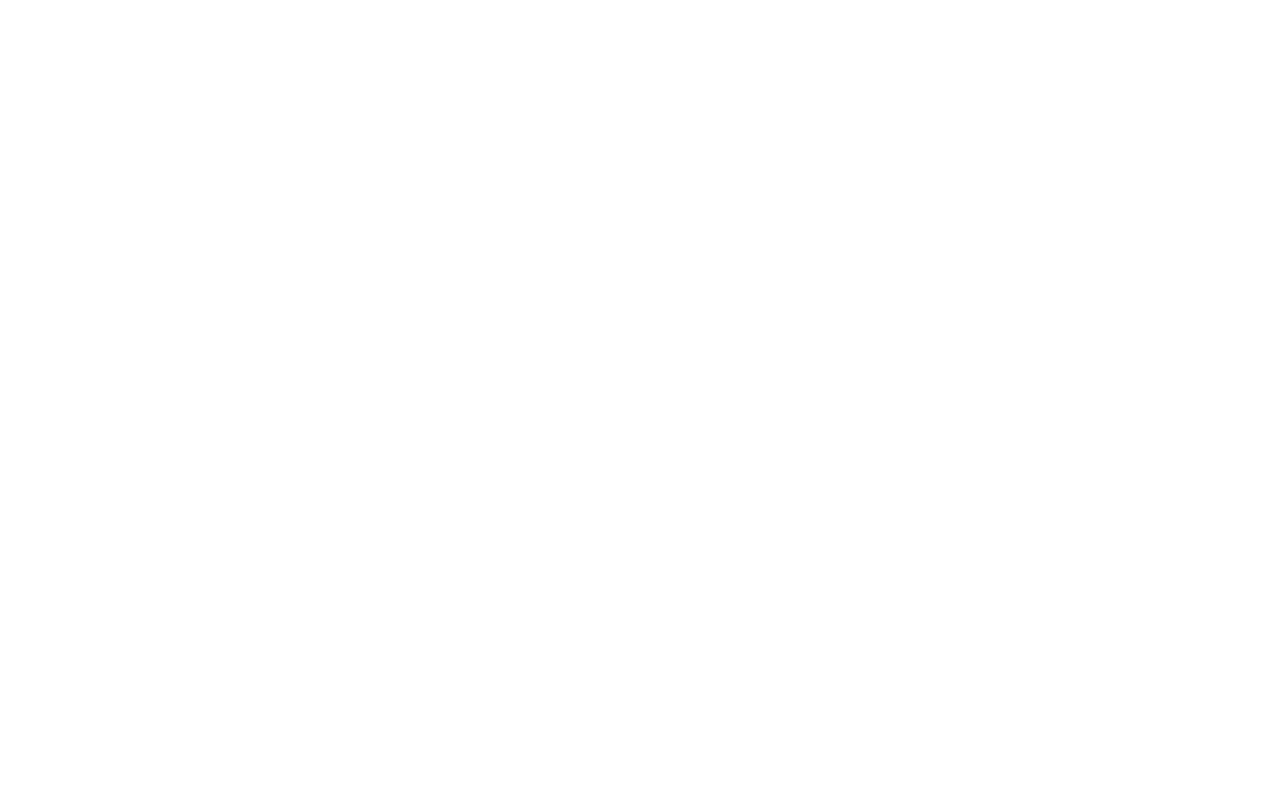
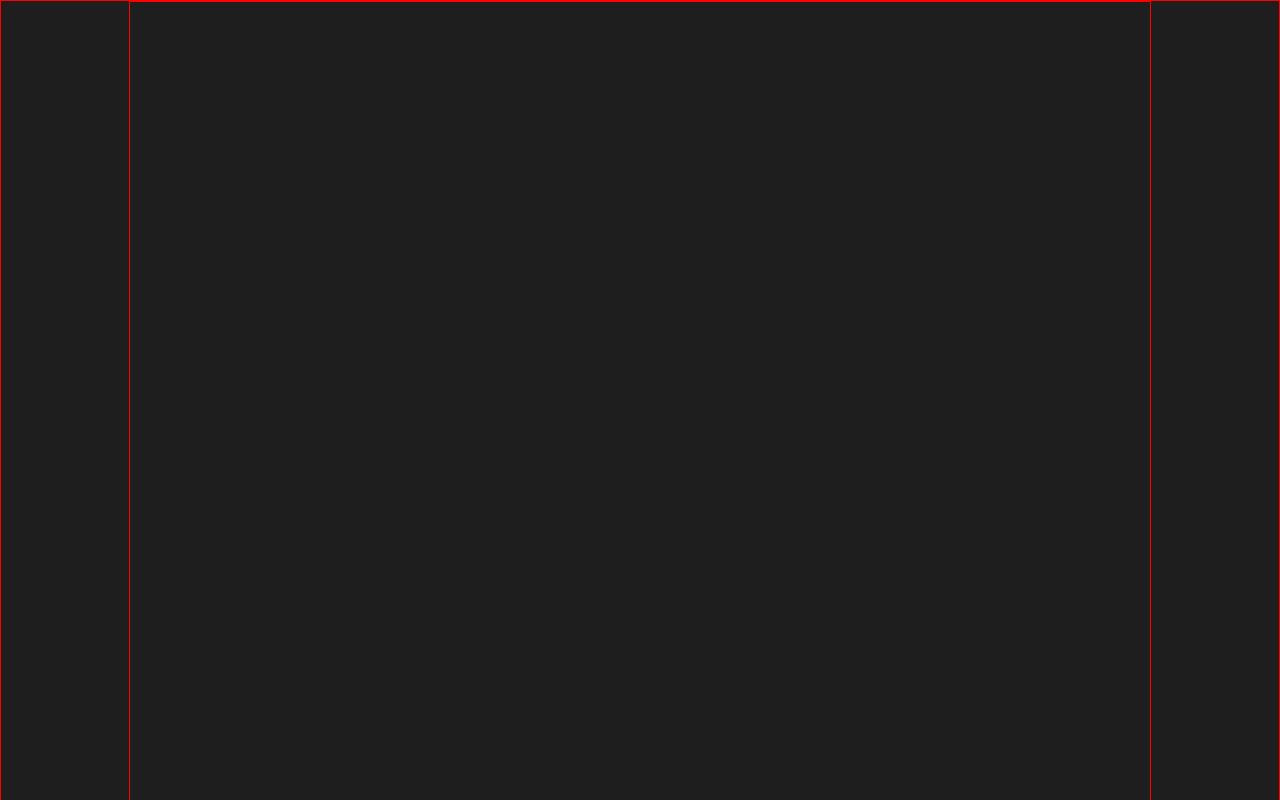
Before and after one commit to Jihun1215/TsTodoList, a React (Create React App) app: page / in a window 1280 px wide. Shown: the top 800 px of the page. Built offline with nearby package versions, Linux system fonts and the light colour scheme.

Commit message:
Feat: 라이브러리 설치 및 CSS 초기작업 완료

```diff
--- a/package.json
+++ b/package.json
@@ -13,6 +13,8 @@
     "react": "^18.2.0",
     "react-dom": "^18.2.0",
     "react-scripts": "5.0.1",
+    "recoil": "^0.7.7",
+    "styled-components": "^6.0.5",
     "typescript": "^4.4.2",
     "web-vitals": "^2.1.0"
   },
--- a/src/App.tsx
+++ b/src/App.tsx
@@ -1,11 +1,52 @@
 import React from 'react';
+import styled from 'styled-components';
+import Reset from './styles/Reset';
+import { ThemeProvider } from 'styled-components';
+import { Theme,DarkTheme  } from './styles/theme';
+import { GlobalStyle } from './styles/Globalstyle';
+import { useRecoilState } from 'recoil';
+import {DarkModeToggleState} from "./atoms"
 
 function App() {
+
+  const [darkMode, setDarkMode] = useRecoilState(DarkModeToggleState);
+  const theme = darkMode ? { ...DarkTheme, } : { ...Theme };
+
   return (
     <>
+    <ThemeProvider theme={theme}>
+      <Reset />
+      <GlobalStyle />
+      <Continer>
+        <HomeContainer>
 
+        </HomeContainer>
+      </Continer>
+
+      </ThemeProvider>
     </>
   );
 }
 
 export default App;
+
+
+const Continer = styled.div`
+  width: 100%;
+  ${props => props.theme.FlexRow};
+  ${props => props.theme.FlexCenter};
+  background-color: ${props => props.theme.bgColor};
+  color: ${props => props.theme.color};
+  border: 1px solid red;
+
+`;
+
+
+const HomeContainer = styled.div`
+  width: 80%;
+  height: 4000px;
+  ${props => props.theme.FlexCol};
+  gap: 100px 0;
+  border: 1px solid red;
+
+`;
--- /dev/null
+++ b/src/atoms.tsx
@@ -0,0 +1,8 @@
+import { atom } from "recoil";
+
+
+
+export const DarkModeToggleState = atom<boolean>({
+    key:'DarkModeToggleState',
+    default: true
+});
--- a/src/index.tsx
+++ b/src/index.tsx
@@ -2,14 +2,17 @@
 import ReactDOM from 'react-dom/client';
 import App from './App';
 import reportWebVitals from './reportWebVitals';
+import { RecoilRoot } from 'recoil';
 
 const root = ReactDOM.createRoot(
   document.getElementById('root') as HTMLElement
 );
 root.render(
-  <React.StrictMode>
-    <App />
-  </React.StrictMode>
+  // <React.StrictMode>
+  <RecoilRoot>
+    <App/>
+  </RecoilRoot>
+  // </React.StrictMode>
 );
 
 // If you want to start measuring performance in your app, pass a function
--- /dev/null
+++ b/src/styles/Globalstyle.tsx
@@ -0,0 +1,196 @@
+import { createGlobalStyle } from "styled-components";
+
+
+
+export const GlobalStyle = createGlobalStyle`
+*{
+  margin: 0;
+  padding: 0;
+}
+
+    html, body {
+/* overflow: overlay; */
+width: 100%;
+
+}
+
+
+@font-face {
+    font-family: 'KCC-DodamdodamR';
+    src: url('https://cdn.jsdelivr.net/gh/projectnoonnu/noonfonts_2302@1.0/KCC-DodamdodamR.woff2') format('woff2');
+    font-weight: normal;
+    font-style: normal;
+}
+
+
+body {
+  margin: 0;
+  overflow-x: hidden;
+
+  font-family: "Pretendard Variable", Pretendard, -apple-system, BlinkMacSystemFont, system-ui, Roboto, "Helvetica Neue", "Segoe UI", "Apple SD Gothic Neo", "Noto Sans KR", "Malgun Gothic", "Apple Color Emoji", "Segoe UI Emoji", "Segoe UI Symbol", sans-serif !important;
+  font-weight: 500;
+  text-rendering: optimizeLegibility;
+  -webkit-font-smoothing: antialiased;
+
+}
+
+body::-webkit-scrollbar {
+	display: none;
+}
+
+code {
+
+    border: .0625rem solid #e96900;
+    padding: .0625rem .3125rem;
+    margin: 0 .3125rem 0 .1875rem;
+    border-radius: .3125rem;
+    font-family: menlo !important;
+    word-break: break-all
+}
+
+a {
+  text-decoration: none;
+  color: inherit;
+}
+
+button {
+  text-align: center;
+  display: inline-block;
+  cursor: pointer;
+  transition: .1s ease;
+  &:active {
+    opacity: .7;
+  }
+}
+
+h1 { font-size: 2.5rem }
+h2 { font-size: 2.1rem }
+h3 { font-size: 1.5rem }
+h4 { font-size: 1.2rem;}
+
+h1,h2,h3,h4,h5,h6{
+  vertical-align: baseline;
+  margin: 0;
+  padding: 0;
+  font-weight: bold;
+}
+
+mark {
+  color: black;
+  font-weight: bold;
+  padding: .2rem .2rem;
+  border-radius: .3125rem;
+  margin: 0 .3125rem;
+}
+
+/* Prevent Drag */
+img {
+  -webkit-user-select: none;
+  -khtml-user-select: none;
+  -moz-user-select: none;
+  -o-user-select: none;
+  user-select: none;
+  -webkit-user-drag: none;
+  -khtml-user-drag: none;
+  -moz-user-drag: none;
+  -o-user-drag: none;
+}
+
+textarea {
+  border: none;
+  padding: .5rem;
+  resize: none;
+  white-space: pre-wrap;
+}
+
+* {
+  box-sizing: border-box;
+  text-decoration-line: none;
+  color: inherit;
+}
+
+/* HashRoute smooth motion */
+* {
+  scroll-behavior: smooth;
+}
+
+*:focus {
+    outline: none !important;
+  }
+
+code {
+  font-family: 'Menlo', 'Monaco', 'Consolas', 'Courier New',
+    monospace;
+}
+
+::-webkit-scrollbar {
+  width: 8px;
+  height: 8px;
+}
+::-webkit-scrollbar-thumb {
+  background-clip: padding-box;
+  border: 0 solid transparent;
+  border-radius: 10px;
+
+}
+::-webkit-scrollbar-track {
+  background-color: transparent;
+}
+
+::-webkit-scrollbar-corner {
+  background-color: transparent;
+}
+
+/* Reset */
+html, body, div, span, applet, object, iframe,
+p, blockquote, pre,
+a, abbr, acronym, address, big, cite, code,
+del, dfn, em, img, ins, kbd, q, s, samp,
+small, strike, strong, sub, sup, tt, var,
+b, u, i, center,
+dl, dt, dd,
+fieldset, form, label, legend,
+table, caption, tbody, tfoot, thead, tr, th, td,
+article, aside, canvas, details, embed,
+figure, figcaption, footer, header, hgroup,
+menu, nav, output, ruby, section, summary,
+time, mark, audio, video {
+  margin: 0;
+  padding: 0;
+  border: 0;
+  font-size: 100%;
+  font: inherit;
+  vertical-align: baseline;
+}
+/* HTML5 display-role reset for older browsers */
+article, aside, details, figcaption, figure,
+footer, header, hgroup, menu, nav, section {
+  display: block;
+}
+ol, ul {
+  list-style: decimal;
+  margin: 0;
+  padding: 0 20px;
+ li {
+  margin: .2rem 0
+ }
+}
+blockquote, q {
+  quotes: none;
+}
+blockquote:before, blockquote:after,
+q:before, q:after {
+  content: '';
+  content: none;
+}
+table {
+  border-collapse: collapse;
+  border-spacing: 0;
+}
+
+html {
+  font-size: 16px;
+}
+
+
+`;
--- /dev/null
+++ b/src/styles/Reset.tsx
@@ -0,0 +1,75 @@
+import React from "react";
+import { createGlobalStyle } from "styled-components";
+
+const Reset = createGlobalStyle`
+  /* reset.css */
+  html, body, div, span, applet, object, iframe,
+  h1, h2, h3, h4, h5, h6, p, blockquote, pre,
+  a, abbr, acronym, address, big, cite, code,
+  del, dfn, em, img, ins, kbd, q, s, samp,
+  small, strike, strong, sub, sup, tt, var,
+  b, u, i, center,
+  dl, dt, dd, ol, ul, li,
+  fieldset, form, label, legend,
+  table, caption, tbody, tfoot, thead, tr, th, td,
+  article, aside, canvas, details, embed,
+  figure, figcaption, footer, header, hgroup,
+  menu, nav, output, ruby, section, summary,
+  time, mark, audio, video {
+    margin: 0;
+    padding: 0;
+    border: 0;
+    font-size: 100%;
+    font: inherit;
+    vertical-align: baseline;
+  }
+  /* HTML5 display-role reset for older browsers */
+  article, aside, details, figcaption, figure,
+  footer, header, hgroup, menu, nav, section {
+    display: block;
+  }
+  * {
+    box-sizing: border-box;
+  }
+  @media screen and (max-width: 430px) {
+    * {
+      font-size: 16px;
+    }
+  }
+  body {
+    line-height: 1;
+  }
+  ol, ul {
+    list-style: none;
+  }
+    blockquote, q {
+    quotes: none;
+  }
+  blockquote:before, blockquote:after,
+  q:before, q:after {
+    content: '';
+    content: none;
+  }
+  table {
+    border-collapse: collapse;
+    border-spacing: 0;
+  }
+  button {
+    background-color: white;
+    border: none;
+    cursor: pointer;
+  }
+  input, textarea {
+    outline: none;
+    border: none;
+  }
+  a {
+    color: black;
+    text-decoration: none;
+    outline: none;
+  }
+
+
+`;
+
+export default Reset;
--- /dev/null
+++ b/src/styles/theme.d.ts
@@ -0,0 +1,28 @@
+// import original module declarations
+import "styled-components";
+
+// and extend them!
+declare module "styled-components" {
+  export interface DefaultTheme {
+    WH100;
+    FlexCol;
+    FlexRow;
+    FlexCenter;
+    bgColor: string;
+    bgColor2: string;
+    color: string;
+    color2: string;
+    white:  string;
+    black:  string;
+    gray:   string;
+    yellow: string;
+    primary_easy: string,
+    primary_normal:  string;
+    primary_strong: string;
+    primary_heavy: string;
+    primary_altemative: string;
+    primary_assistive:  string;
+    dark_beige: string,
+    Alternative: string,
+  }
+}
--- /dev/null
+++ b/src/styles/theme.ts
@@ -0,0 +1,61 @@
+import { DefaultTheme, css } from "styled-components";
+
+
+const colorTheme: DefaultTheme = {
+    white: "#ffffff",
+    black: "#000000",
+    gray:  "#495057",
+    yellow: "#F8c707",
+    Alternative: '#8A8A8A',
+    primary_easy: "#F7FFE5",
+    primary_normal: "#E1ECC8",
+    primary_strong: "#C4D7B2",
+    primary_heavy: "#A0C49D",
+    primary_altemative: "#FFC672",
+    primary_assistive: "#FFE4BC",
+    dark_beige: "AA9178",
+}
+
+const WH100 = css`
+  width: 100%;
+  height: 100%;
+`;
+
+const FlexCol = css`
+  display: flex;
+  flex-direction: column;
+`;
+
+const FlexRow = css`
+  display: flex;
+  flex-direction: row;
+`;
+
+const FlexCenter = css`
+  justify-content: center;
+  align-items: center;
+`;
+
+const theme = {
+    colorTheme,
+    WH100,
+    FlexCol,
+    FlexRow,
+    FlexCenter
+}
+
+export const Theme: DefaultTheme = {
+    ...theme,
+    bgColor: '#f1f3f5',
+    bgColor2: '#dee2e6',
+    color: '#191A23',
+    color2: '#E2E2E2',
+}
+
+export const DarkTheme: DefaultTheme = {
+    ...theme,
+    bgColor: '#1e1e1e',
+    bgColor2: '#282c34',
+    color: '#E2E2E2',
+    color2: '#191A23',
+}
```
Also changed, not shown: src/Layout/Layout.tsx (added, +15 -0 lines), 1 other file (tests, documents, lock files or other folders).
